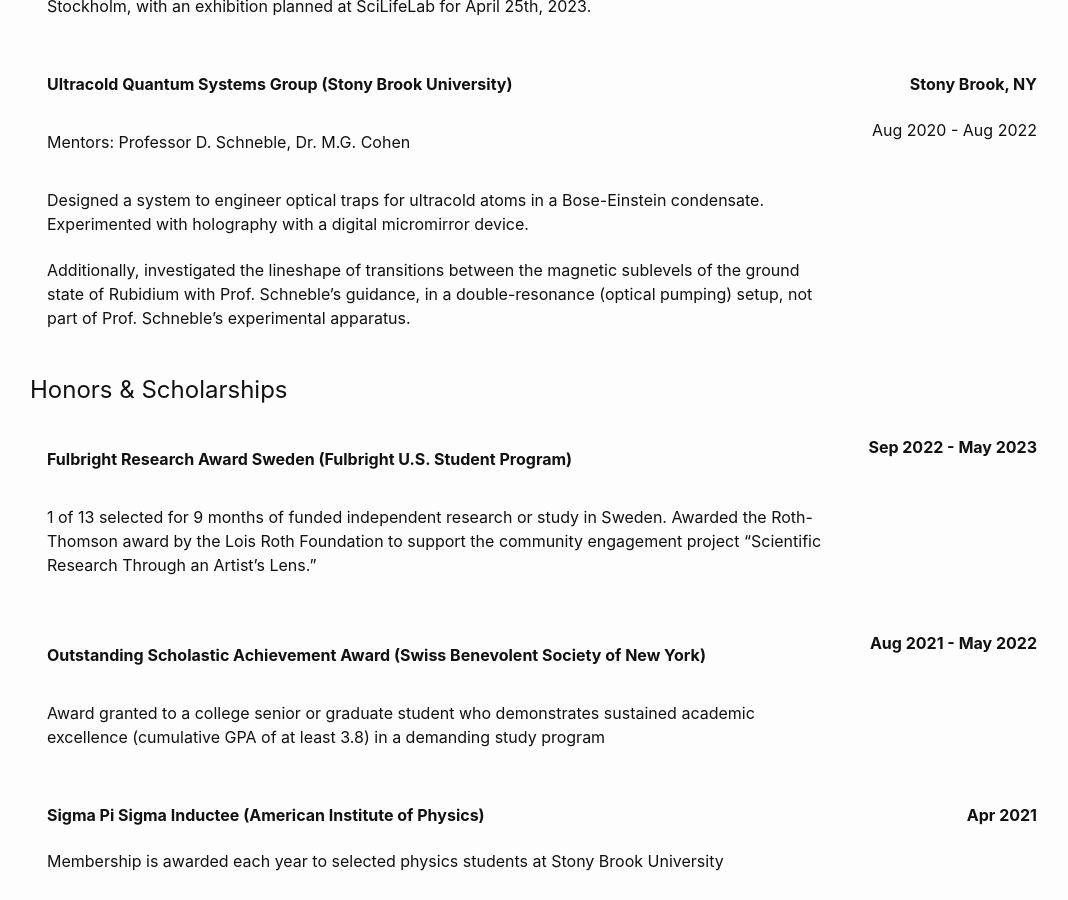
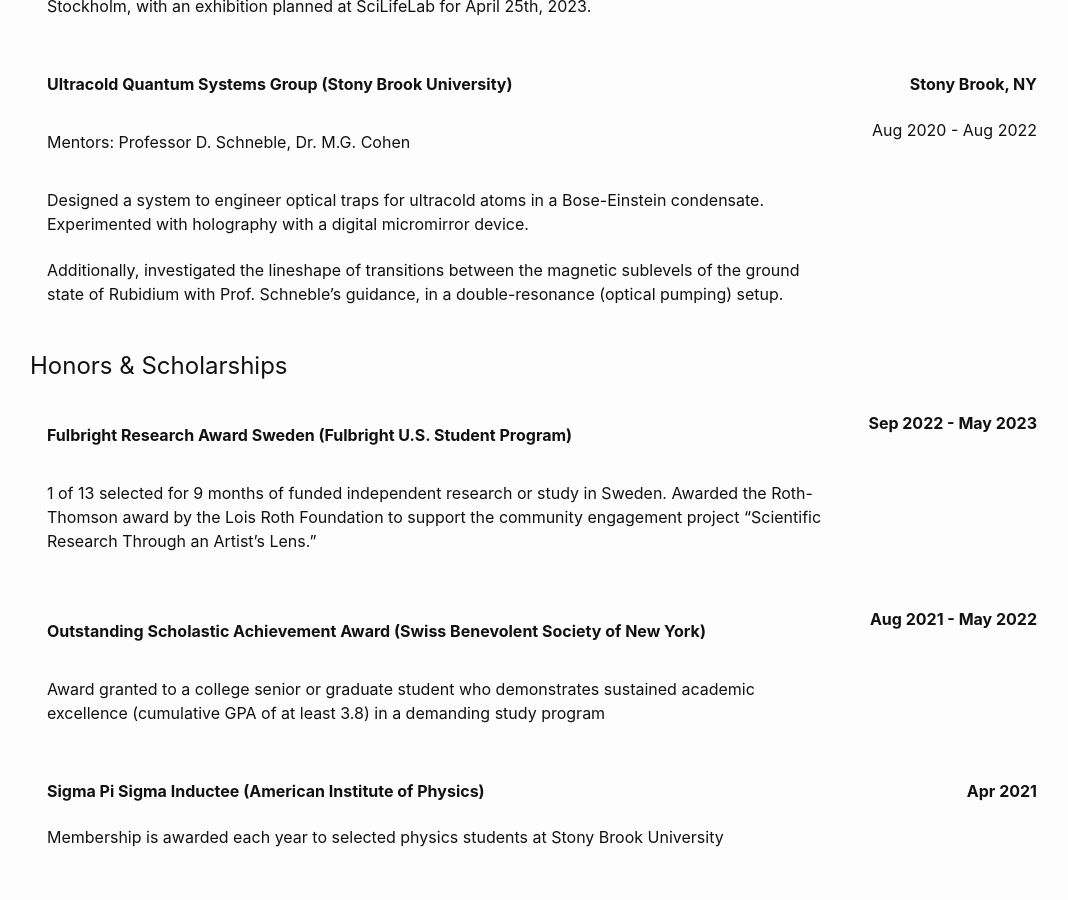
Before and after one commit to maxnfrankel/maxnfrankel.github.io, a Jekyll site: the page built from pages/6_CV.md, in a window 1280 px wide and 900 px high, scrolled down 1242 px. Shown: the whole window, without its empty margins (98-1166 px from the left). Built offline with Jekyll 4.4.1, drawn with Linux system fonts in a browser that asks for light colours.

Commit message:
Update 6_CV.md

```diff
--- a/pages/6_CV.md
+++ b/pages/6_CV.md
@@ -37,7 +37,7 @@
 :---|---:
 Mentors: Professor D. Schneble, Dr. M.G. Cohen | Aug 2020 - Aug 2022 <img width=200/>
 Designed a system to engineer optical traps for ultracold atoms in a Bose-Einstein condensate. Experimented with holography with a digital micromirror device. |
-Additionally, investigated the lineshape of transitions between the magnetic sublevels of the ground state of Rubidium with Prof. Schneble’s guidance, in a double-resonance (optical pumping) setup, not part of Prof. Schneble’s experimental apparatus. |
+Additionally, investigated the lineshape of transitions between the magnetic sublevels of the ground state of Rubidium with Prof. Schneble’s guidance, in a double-resonance (optical pumping) setup. |
 
 # Honors & Scholarships
 
```
